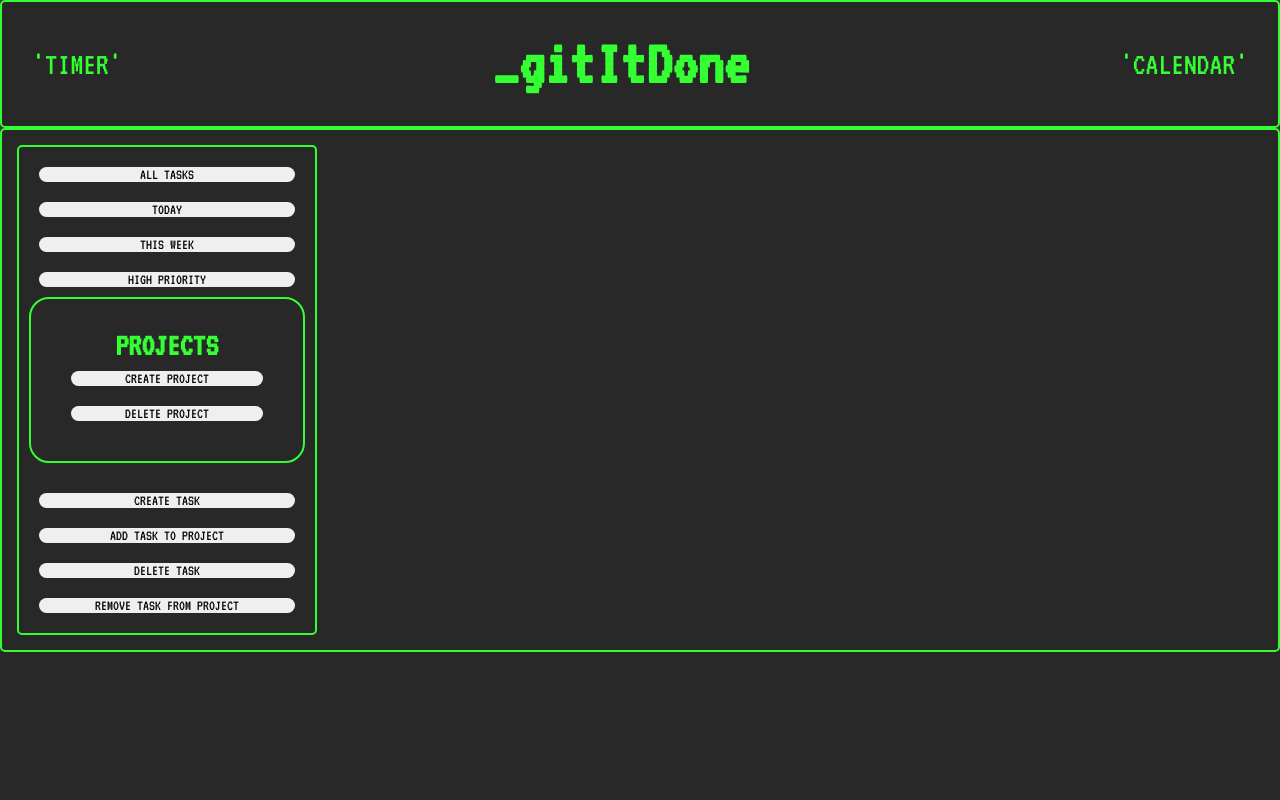
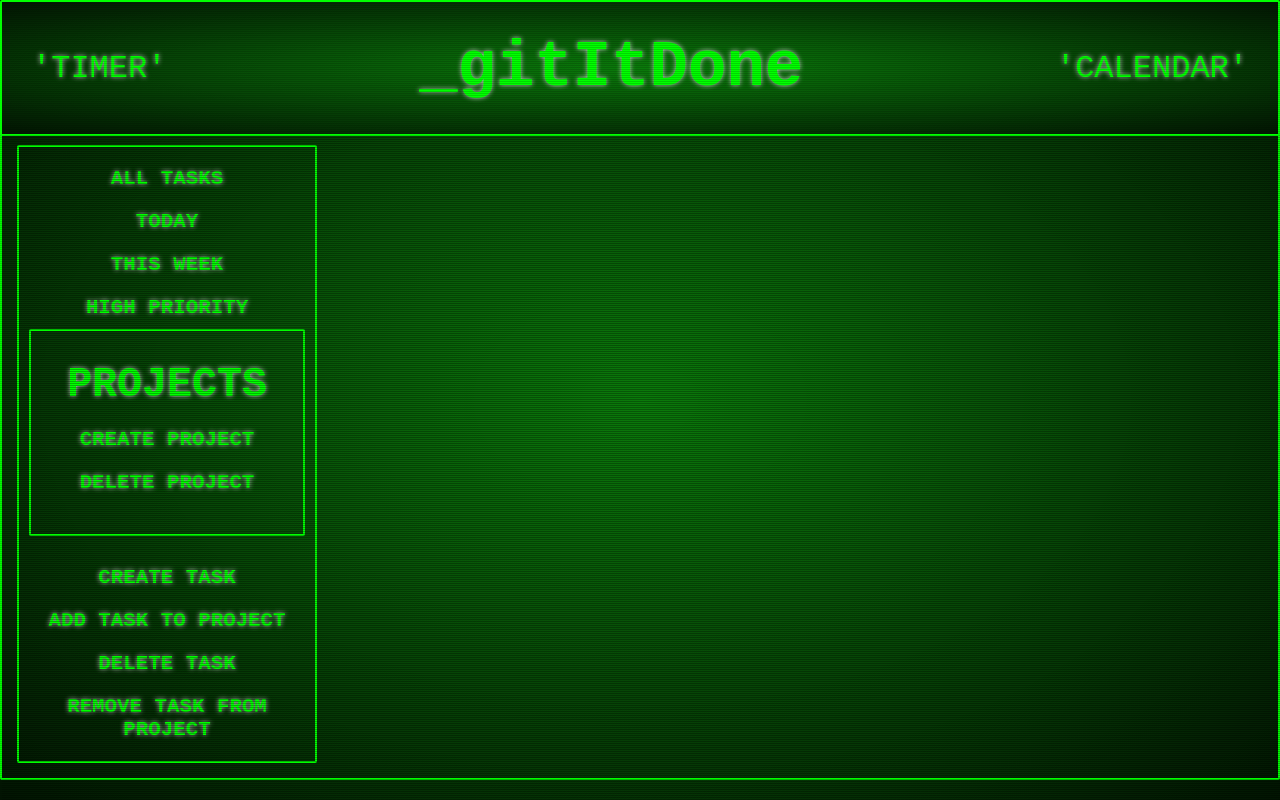
Before and after one commit to YonugJones/getItDone_toDo_list, a plain HTML site: page index.html in a window 1280 px wide. Drawn offline with Linux system fonts and the light colour scheme.

Commit message:
added display all tasks function added more styling for old terminal aesthetic background and     font

```diff
--- a/index.html
+++ b/index.html
@@ -6,6 +6,7 @@
     <title>_gitItDone</title>
     <link rel="stylesheet" href="styles.css">
     <link href="https://fonts.googleapis.com/css?family=VT323:regular" rel="stylesheet" />
+
     <script type="module" src="main.js"></script>
 </head>
 <body>
@@ -18,7 +19,7 @@
         <div id="sort" class="sort">
             <!-- SORT BY SECTION -->
             <div class="sort-by">
-                <button>ALL TASKS</button>
+                <button id="all-tasks-button">ALL TASKS</button>
                 <button>TODAY</button>
                 <button>THIS WEEK</button>
                 <button>HIGH PRIORITY</button>
--- a/styles.css
+++ b/styles.css
@@ -1,9 +1,12 @@
 @import url(https://fonts.googleapis.com/css?family=VT323:regular);
+@import url(https://fonts.googleapis.com/css?family=Inconsolata:200,300,regular,500,600,700,800,900);
 
 :root {
     --background-color: #282828;
     --background-color-thin: rgba(255, 255, 255, 0.25);
-    --font-color: #33FF33;
+    --font-color: #00FF00;
+    --font-color-fade: #00ff0084;
+    --font-color-active: #00ff6e;
     --font-colorV2: #FFB000;
     --font-colorV3: #FFCC00;
 }
@@ -19,10 +22,31 @@
 body {
     min-height: 100vh;
     background-color: var(--background-color);
+    background-image: radial-gradient(rgba(0, 150, 0, 0.75), black 120%);
     color: var(--font-color);
     margin: 0;
     padding-top: 128px;
-    font-family: 'VT323';
+    font-family: monospace;
+    text-shadow: 0 0 5px #C8C8C8;
+    font-size: 1.3rem;
+}
+
+body::after,
+header::after {
+    content: "";
+    position: absolute;
+    top: 0;
+    left: 0;
+    width: 100vw;
+    height: 100vh;
+    background: repeating-linear-gradient(
+        0deg,
+        rgba(0, 0, 0, 0.15),
+        rgba(0, 0, 0, 0.15) 1px,
+        transparent 1px,
+        transparent 2px
+    );
+    pointer-events: none;
 }
 
 header {
@@ -32,11 +56,12 @@ header {
     justify-content: space-between;
     padding: 30px;
     border: 2px solid var(--font-color);
-    border-radius: 5px;
+    border-radius: 2px;
     position: fixed;
     top: 0;
     z-index: 999;
     background-color: var(--background-color);
+    background-image: radial-gradient(rgba(0, 150, 0, 0.75), black 120%);
     font-size: 2rem;
 }
 
@@ -45,7 +70,7 @@ main {
     gap: 15px;
     grid-template-columns: 300px auto;
     border: 2px solid var(--font-color);
-    border-radius: 5px;
+    border-radius: 2px;
     padding: 15px;
 }
 
@@ -54,7 +79,7 @@ main {
     flex-direction: column;
     padding: 10px;
     border: 2px solid var(--font-color);
-    border-radius: 5px;
+    border-radius: 2px;
 }
 
 .sort-by {
@@ -64,17 +89,21 @@ main {
 
 #layout {
     border: 2px solid var(--font-color);
-    border-radius: 5px;
+    border-radius: 2px;
 }
 
 .project-section {
     text-align: center;
     margin-bottom: 20px;
     border: 2px solid var(--font-color);
-    border-radius: 20px;
+    border-radius: 2px;
     padding: 30px;
     display: flex;
     flex-direction: column;
+}
+
+.project-section-title {
+    margin-bottom: 10px;
 }
 
 #project-list {
@@ -89,19 +118,30 @@ main {
 
 #project-list li:hover {
     cursor: pointer;
-    border-radius: 5px;
-    background-color: var(--background-color-thin);
+    border-radius: 2px;
+    color: white;
+    text-shadow: 0 0 5px var(--font-color-active);
+    /* background-color: var(--background-color-thin); */
+}
+
+.project-details-task-list {
+    list-style: none;
 }
 
 button {
     cursor: pointer;
     margin: 10px;
     font-size: 15px;
+    font-weight: bold;
     border-style: none;
-    border-radius: 20px;
-    font-family: 'VT323';
+    /* border-radius: 20px; */
+    font-family: monospace;
+    color: var(--font-color);
+    background: none;
+    font-size: 1.3rem;
+    text-shadow: 0 0 5px #C8C8C8;
 }
 
 button:hover {
-    background-color: var(--font-color);
+    background-color: var(--font-color-fade);
 }
```
Also changed, not shown: main.js (+2 -2 lines).
